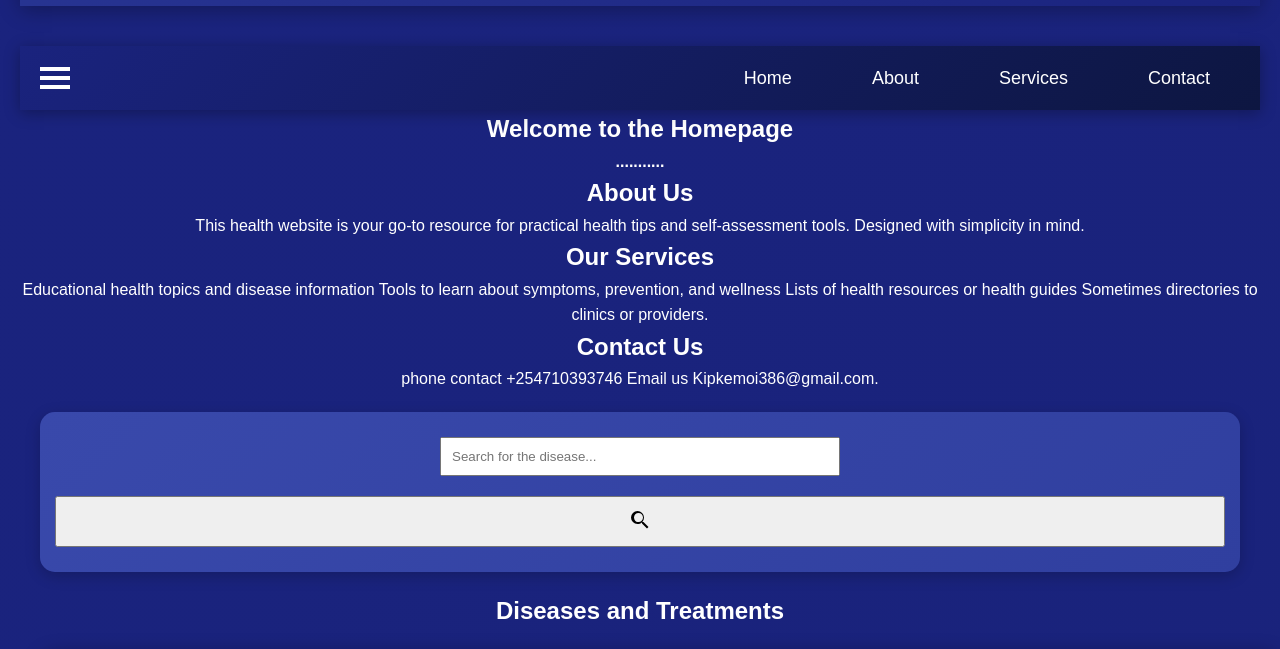
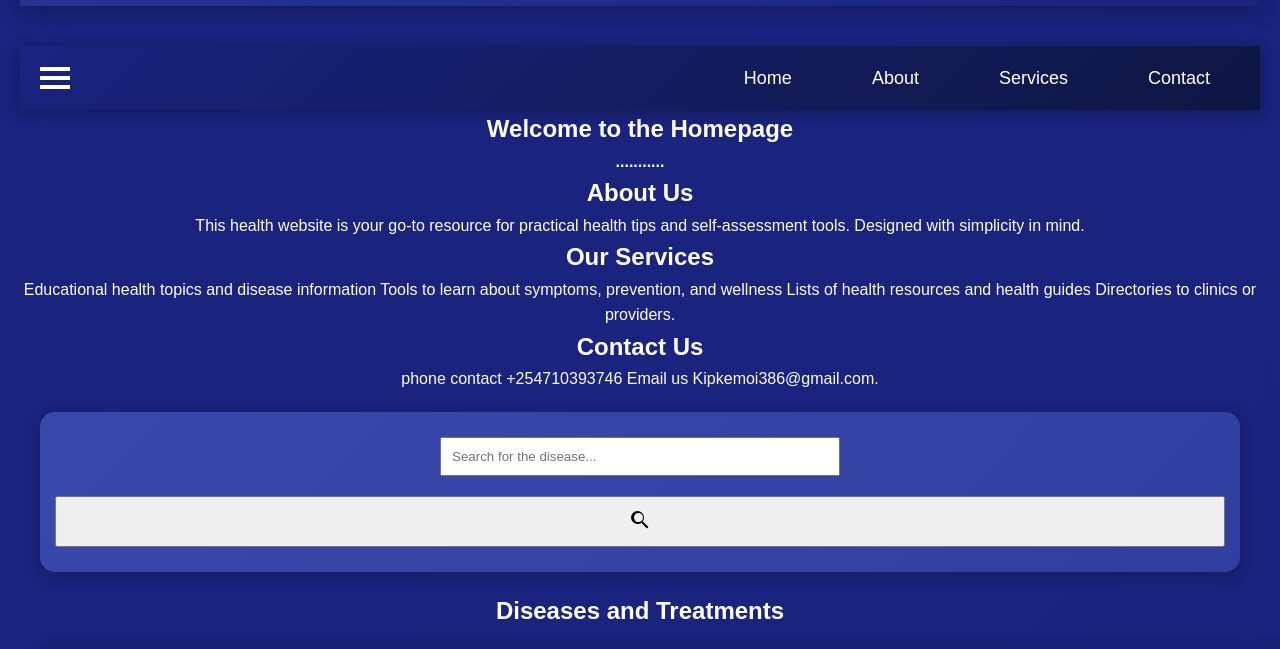
Before and after one commit to NbrMx3/Health-Website, a website: page index.html in a window 1280 px wide. Shown: the part 105-754 px from the top of the page. Drawn offline with Linux system fonts and the light colour scheme.

Commit message:
Fix wording in health resources description
Corrected wording for clarity in health resources section.

```diff
--- a/index.html
+++ b/index.html
@@ -41,9 +41,9 @@
 
 Tools to learn about symptoms, prevention, and wellness
 
-Lists of health resources or health guides
-
-Sometimes directories to clinics or providers.</p>
+Lists of health resources and health guides
+
+Directories to clinics or providers.</p>
       </section>
       <section id="contact">
         <h1>Contact Us</h1>
```
